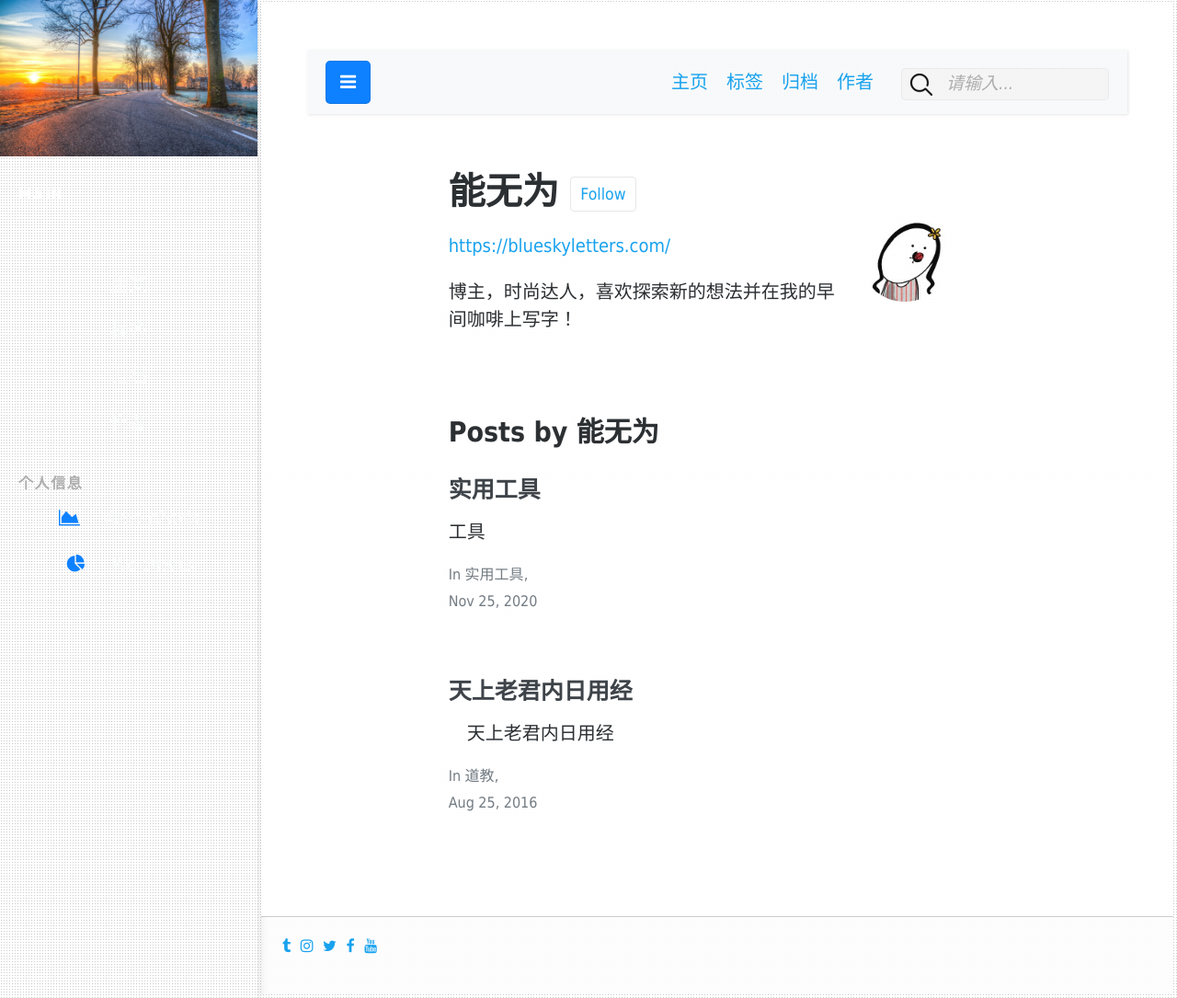
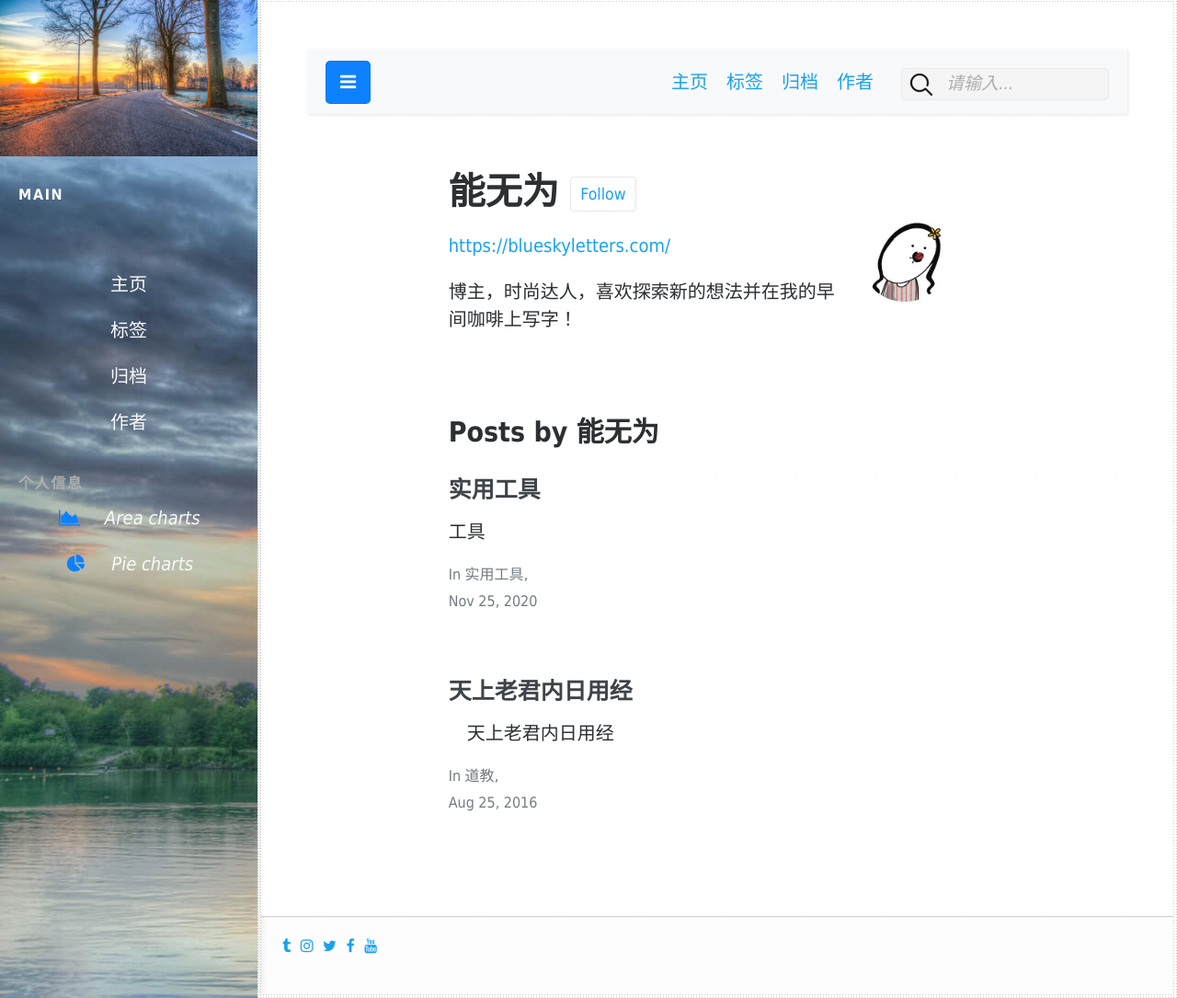
Before and after one commit to nengwuzhi/nengwuzhi.github.ioce, a Jekyll site: the page built from pages/author-author2.html, in a window 1280 px wide and 1085 px high. Shown: the whole window at 92% size. Built offline with Jekyll 4.4.1, drawn with Linux system fonts in a browser that asks for light colours; nearby versions of some CDN libraries.

Commit message:
Update nav_core.css

```diff
--- a/css/nav_core.css
+++ b/css/nav_core.css
@@ -122,6 +122,7 @@ ul.nav.flex-column {
     position: fixed;
     top: 0;
     left: 0;
+    background-image: url(../img/bg2.jpg);
     box-shadow: 3px 3px 10px rgba(0, 0, 0, 0.1);
     transition: all 0.4s;
 }
```
